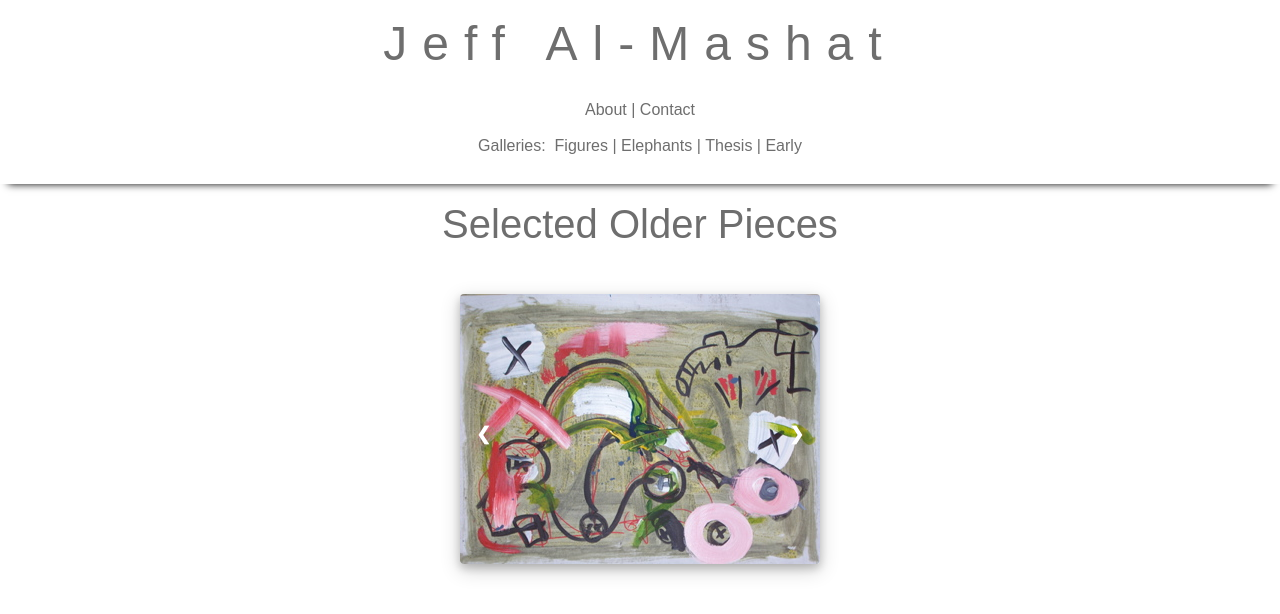
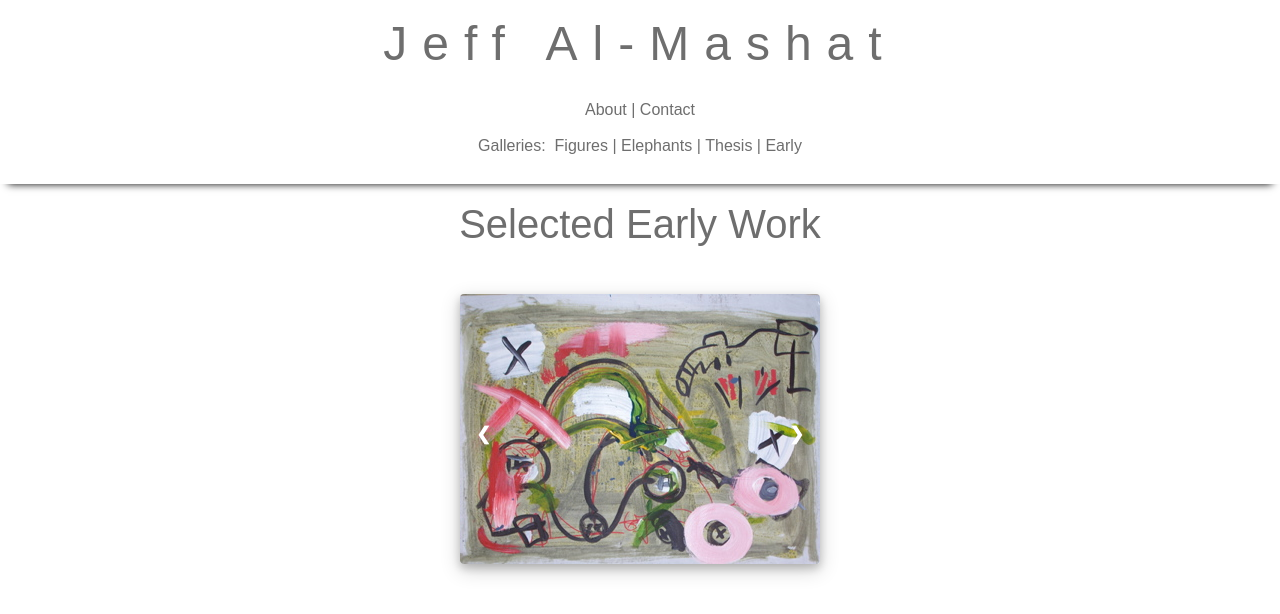
Before and after one commit to pierceforfears/jeffalmashat, a website: page public/early.html in a window 1280 px wide. Drawn offline with Linux system fonts and the light colour scheme; a web font is replaced by a local one.

Commit message:
page title update

```diff
--- a/public/early.html
+++ b/public/early.html
@@ -45,7 +45,7 @@
         </header>
 
         <section class="older">
-            <h2>Selected Older Pieces</h2>
+            <h2>Selected Early Work</h2>
             <div class="slideshow-container">
                 <div class="mySlides fade">
                     <img src="assets/selected_older_pieces/100_1160.jpg" style="width:100%">
```
